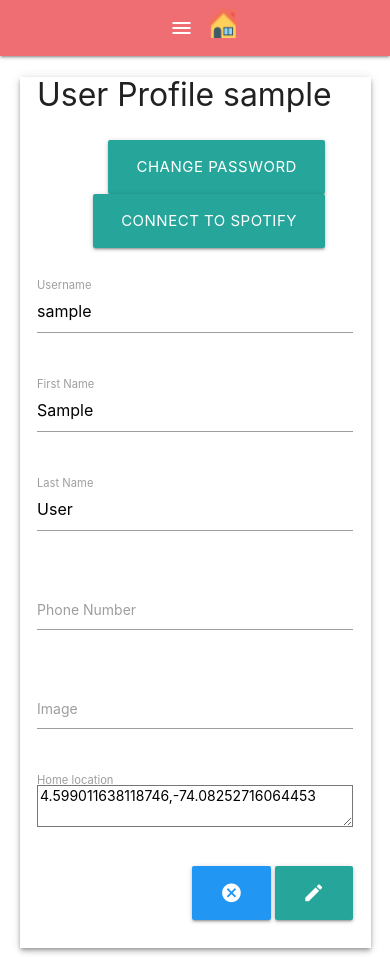
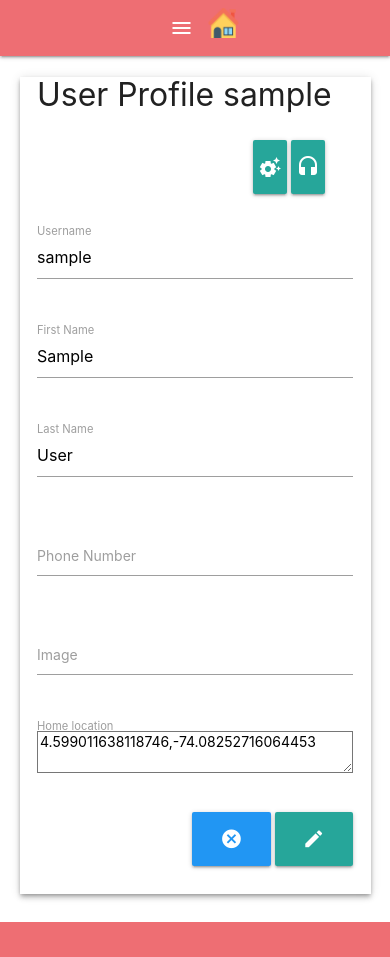
Before and after one commit to vmgabriel/todo-django, a Django app: page /accounts/me/profile/ in a window 390 px wide. Shown: the top 957 px of the page. Run offline with Django 3.2, Linux system fonts and the light colour scheme; the visitor is signed in with stand-in values (Sample User, id 1); data that the repository does not hold is empty.

Commit message:
fix: profile buttons

```diff
--- a/accounts/templates/profiles/edit.html
+++ b/accounts/templates/profiles/edit.html
@@ -12,8 +12,8 @@
         <h4>User Profile {{ object.username }}</h4>
 
         <div class="container-fluid right-align" style="margin: 2em;">
-          <a href="{% url 'password_change' %}" class="btn waves-effect waves-red btn-large">Change Password</a>
-          {% if has_spotify_connection %}<a class="btn waves-effect waves-red btn-large" href="{% url 'social:spotify-profile' %}">Spotify Profile</a>{% else %}<a href="{% url 'social:spotify-redirect' %}" class="btn waves-effect waves-red btn-large">Connect to Spotify</a>{% endif %}
+          <a href="{% url 'password_change' %}" class="btn waves-effect waves-red btn-large profile-button"><span class="material-icons profile-button-icon">settings_suggest</span><span class="profile-button-text">Change Password</span></a>
+          {% if has_spotify_connection %}<a class="btn waves-effect waves-red btn-large" href="{% url 'social:spotify-profile' %}">Spotify Profile</a>{% else %}<a href="{% url 'social:spotify-redirect' %}" class="btn waves-effect waves-red btn-large profile-button"><span class="material-icons profile-button-icon">headset</span><span class="profile-button-text">Connect to Spotify</span></a>{% endif %}
         </div>
 
         <form method="post" class="col s12" style="padding-bottom: 2em;" enctype="multipart/form-data">
--- a/static/css/base.css
+++ b/static/css/base.css
@@ -20,15 +20,42 @@ select {
 
 
 /** Header **/
-.short-title-header { display: none; }
+.short-title-header {
+  display: none;
+}
 
 @media (max-width: 500px) {
-    .short-title-header { display: inline-block; }
-    .full-title-header { display: none; }
+  .short-title-header {
+    display: inline-block;
+  }
+  .full-title-header {
+    display: none;
+  }
 }
 
 @media (max-width: 390px) {
-  .short-title-header { display: none; }
+  .short-title-header {
+    display: none;
+  }
+}
+
+/** Profile **/
+.profile-button-icon {
+  display: none;
+}
+@media (max-width: 700px) {
+  .profile-button {
+    padding: initial;
+  }
+  .profile-button-icon {
+    display: inline-flex;
+    padding-left: 5px;
+    padding-right: 5px;
+    line-height: unset;
+  }
+  .profile-button-text {
+    display: none;
+  }
 }
 
 /* Materialize CSS */
```
